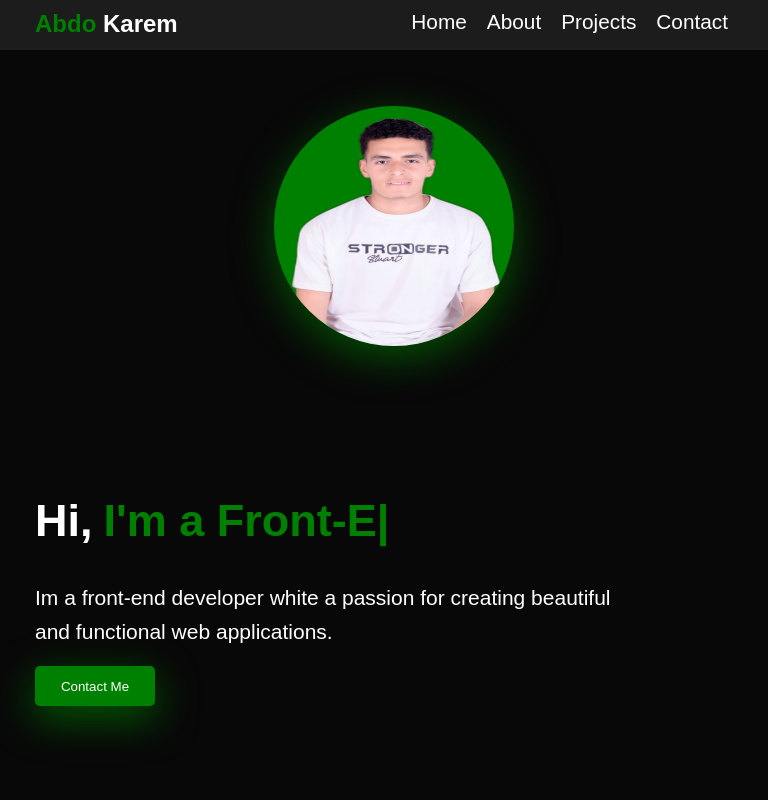
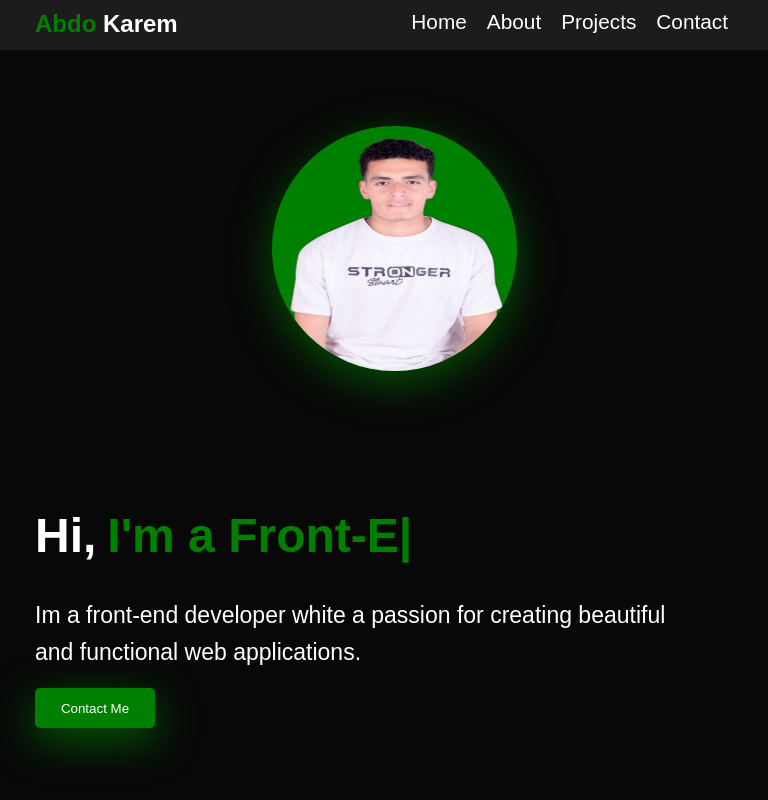
Before and after one commit to AbdoKarem407/Abdo.Karem, a plain HTML site: page index.html in a window 768 px wide. Shown: the top 800 px of the page. Drawn offline with nearby package versions, Linux system fonts and the light colour scheme.

Commit message:
Update Style (3).css

```diff
--- a/Style (3).css
+++ b/Style (3).css
@@ -747,10 +747,10 @@ font-size: 15px;
 
 @media(min-width:768px) and (max-width:991.98px){
     .text1 h1{
-        font-size: 45px;
+        font-size: 48px;
     }
     .text1 p{
-    font-size: 21px;
+    font-size: 23px;
     }
     .page1 .image1 {
     display: flex;
@@ -760,15 +760,15 @@ font-size: 15px;
 }
 
     .image1 img{
-        width: 240px;
-        height: 240px;
+        width: 245px;
+        height: 245px;
         margin-top: -60rem;
         margin-left: 100px;
 
     }
        .page1{
         padding-top: 175px;
-        margin-top: 3rem;
+        margin-top: 3.8rem;
     }
     .page2{
         padding: 0 10px 0;
```
